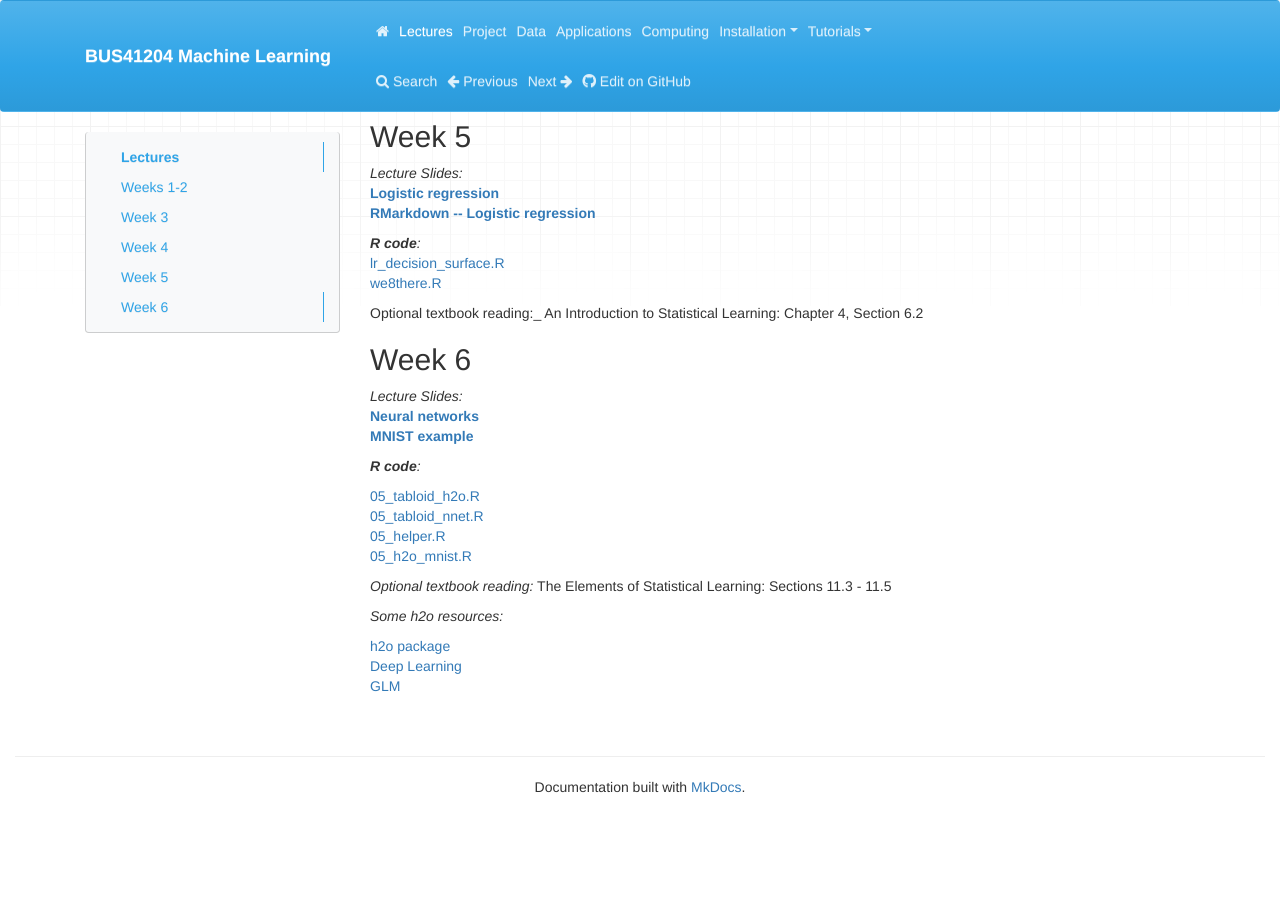
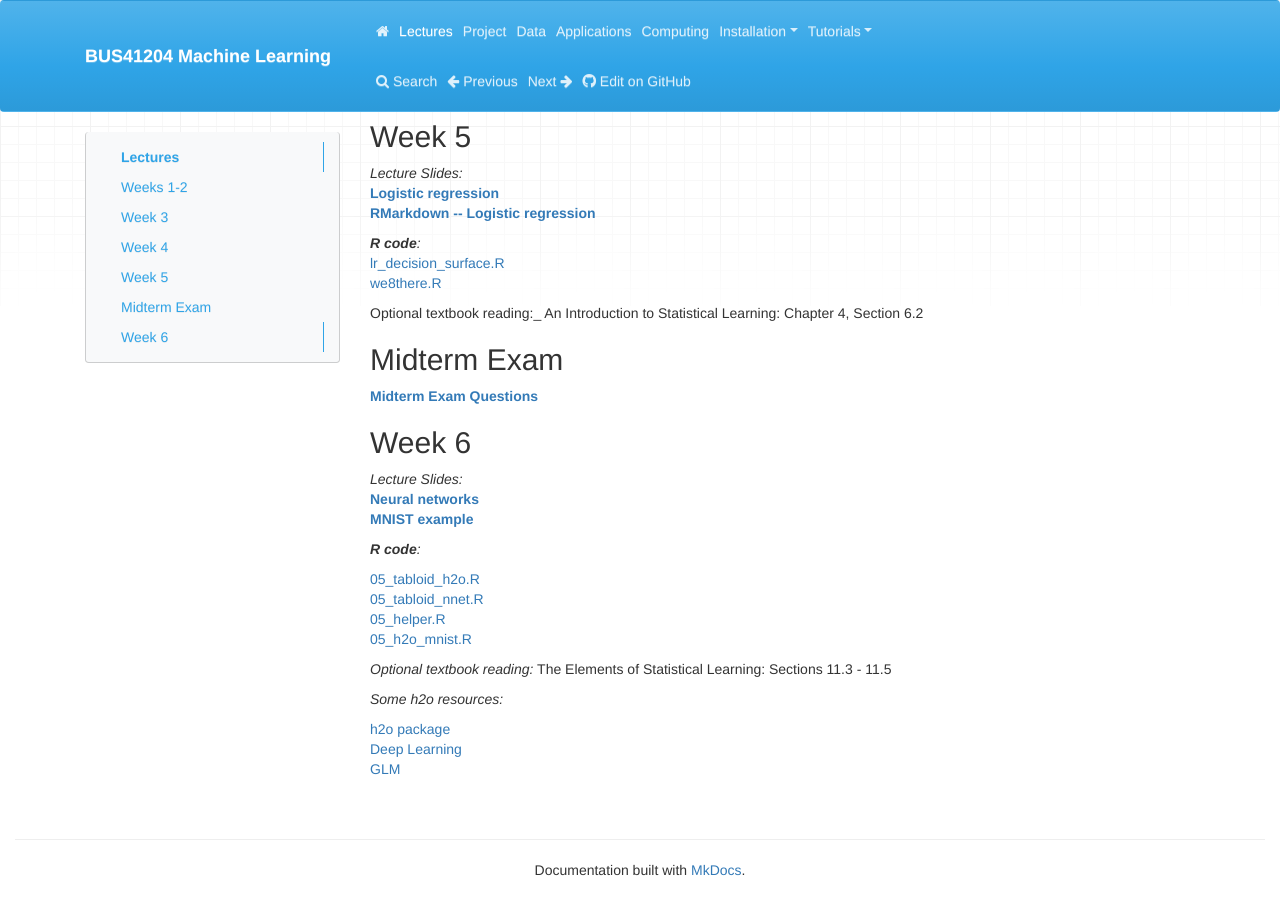
Before and after one commit to ChicagoBoothML/MachineLearning_Fall2015, an MkDocs documentation site: the page built from docs/Syllabus.md, in a window 1280 px wide and 900 px high, scrolled down 2406 px. Built offline with MkDocs 1.6.1, drawn with Linux system fonts in a browser that asks for light colours; nearby versions of some CDN libraries; old or Windows-style settings are respelled for this version of MkDocs; before the commit the page ends 3223 px from its top, so only the background shows below that.

Commit message:
add Midterm questions to site

```diff
--- a/docs/Syllabus.md
+++ b/docs/Syllabus.md
@@ -142,6 +142,11 @@ Optional textbook reading:_
 An Introduction to Statistical Learning: Chapter 4, Section 6.2
 
 
+## Midterm Exam
+
+[**Midterm Exam Questions**](Syllabus/Midterm.pdf)
+
+
 ## Week 6
 
 _Lecture Slides:_ <br>
```
Also changed, not shown: 1 other file.
